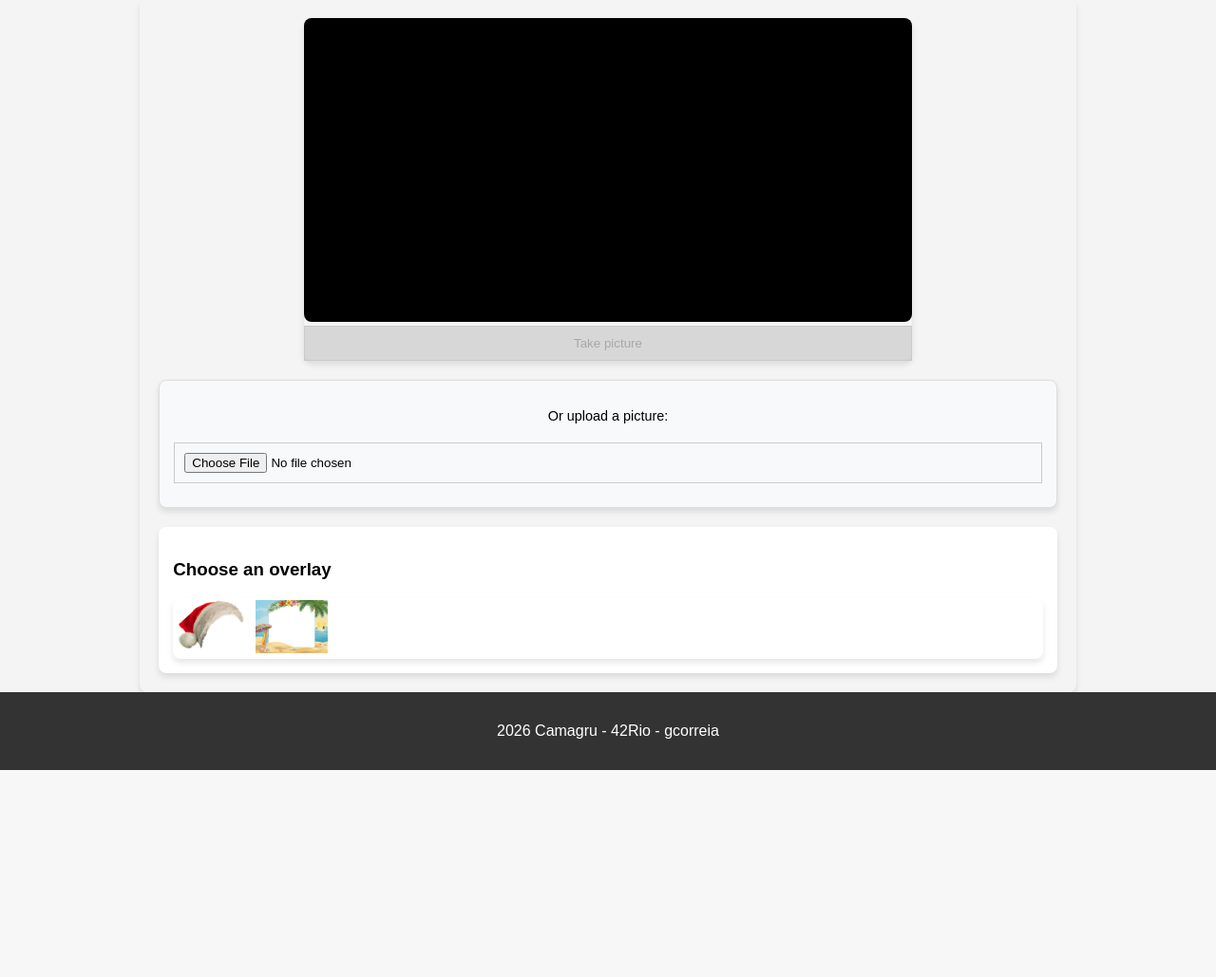
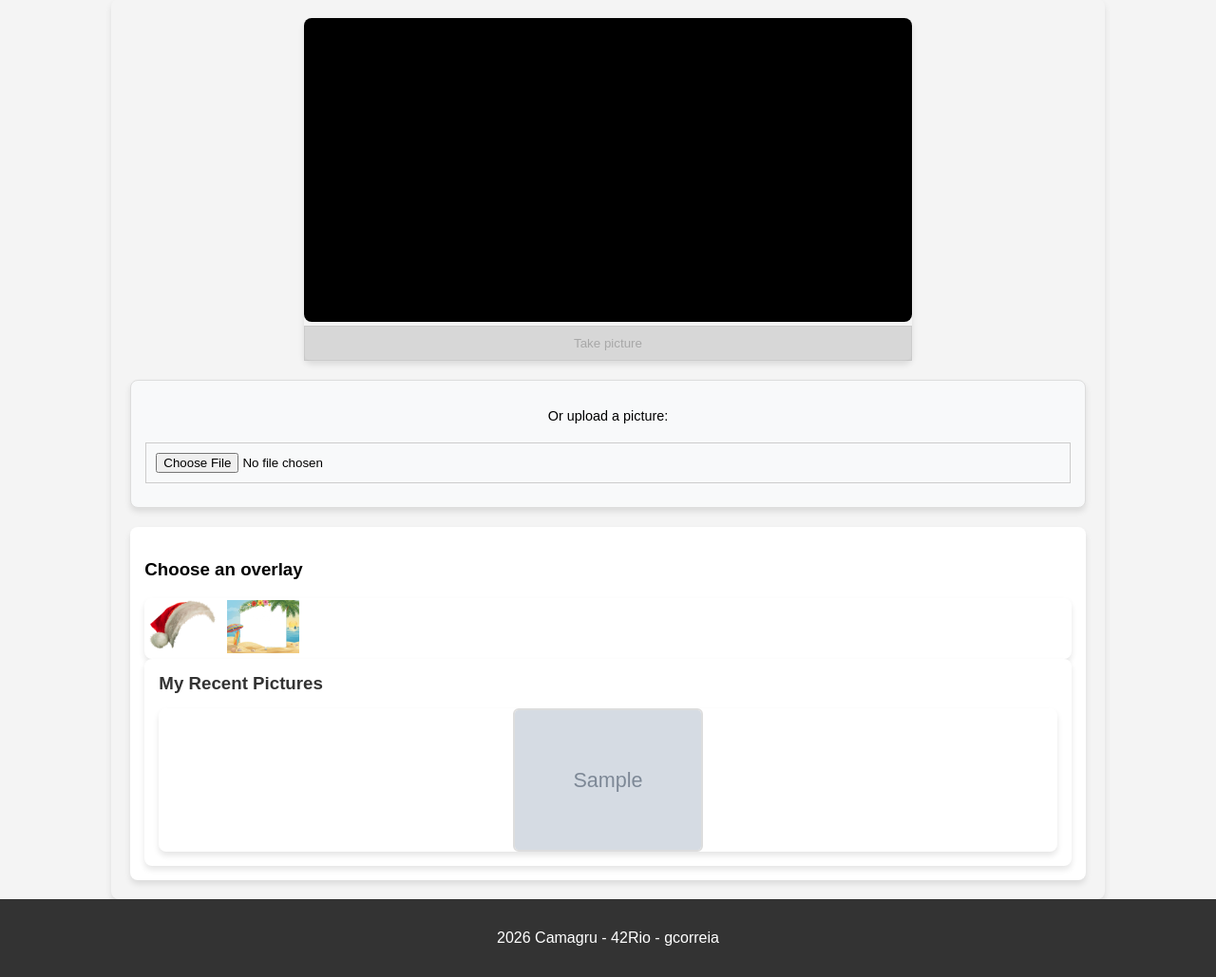
Before and after one commit to gabrielclcardoso/web1, a PHP site: page /studio.php in a window 1280 px wide. Shown: the part 61-1090 px from the top of the page at 95% size. Before the commit the page ends 872 px from the top, so only its background shows below. Run offline with PHP 8.4, Linux system fonts and the light colour scheme; the visitor is signed in with stand-in values (Sample User, id 1); tables that the repository leaves empty hold one stand-in row (values such as "Sample post"); grey boxes marked "Sample" are stand-in pictures.

Commit message:
feat: implement recent pictures on studio page

```diff
--- a/public/css/style.css
+++ b/public/css/style.css
@@ -205,6 +205,44 @@ canvas#canvas {
   background: #e7f3ff;
 }
 
+#gallery-preview {
+  width: 100%;
+  background: white;
+  padding: 15px;
+  border-radius: 8px;
+  box-shadow: 0 4px 6px rgba(0, 0, 0, 0.1);
+  max-height: 500px;
+  overflow-y: auto;
+  overflow-x: hidden;
+}
+
+#gallery-preview h3 {
+  margin-top: 0;
+  margin-bottom: 15px;
+  color: #333;
+}
+
+.thumbnail-container {
+  display: flex;
+  flex-direction: column;
+  gap: 10px;
+  align-items: center;
+}
+
+.gallery-thumbnail {
+  width: 100%;
+  max-width: 200px;
+  height: auto;
+  border-radius: 6px;
+  border: 2px solid #ddd;
+  transition: transform 0.2s;
+}
+
+.gallery-thumbnail:hover {
+  transform: scale(1.05);
+  border-color: #007bff;
+}
+
 @media (max-width: 768px) {
   header,
   footer {
@@ -248,8 +286,12 @@ canvas#canvas {
   }
 
   .sidebar {
-    width: 100%;
-    margin-top: 15px;
+    flex: 1;
+    min-width: 250px;
+    max-width: 300px;
+    display: flex;
+    flex-direction: column;
+    gap: 20px;
   }
 
   .overlay-selection {
--- /dev/null
+++ b/public/get_user_images.php
@@ -0,0 +1,22 @@
+<?php
+header('Content-Type: application/json');
+
+require_once '../srcs/includes/init.php';
+require_once '../srcs/utils/Image.php';
+
+if (!isset($_SESSION['user_id'])) {
+    http_response_code(403);
+    echo json_encode(['success' => false, 'message' => 'Acess Denied']);
+    exit;
+}
+
+try {
+    $imageHandler = new Image();
+    $images = $imageHandler->getUserImages($_SESSION['user_id']);
+
+    echo json_encode(['success' => true, 'images' => $images]);
+} catch (Exception $e) {
+    http_response_code(500);
+    echo json_encode(['success' => false, 'message' => 'Error fetching images']);
+}
+?>
--- a/public/js/camera.js
+++ b/public/js/camera.js
@@ -17,6 +17,34 @@ function startWebcam() {
     .catch((err) => console.error("Unable to access webcam: ", err));
 }
 startWebcam();
+
+function loadGallery() {
+  fetch("get_user_images.php")
+    .then((response) => response.json())
+    .then((data) => {
+      if (data.success) {
+        const gallery = document.getElementById("gallery-preview");
+
+        gallery.innerHTML =
+          "<h3>My Recent Pictures</h3><div class='thumbnail-container'></div>";
+        const container = gallery.querySelector(".thumbnail-container");
+
+        if (data.images.length === 0) {
+          container.innerHTML = "<p style='color: #777;'>No pictures yet</p>";
+          return;
+        }
+
+        data.images.forEach((image) => {
+          const img = document.createElement("img");
+          img.src = image.path;
+          img.className = "gallery-thumbnail";
+          container.appendChild(img);
+        });
+      }
+    })
+    .catch((err) => console.log("Unable to load gallery.", err));
+}
+loadGallery();
 
 // Disable picture without overlay
 overlayItems.forEach((item) => {
@@ -98,8 +126,11 @@ captureBtn.addEventListener("click", () => {
       return response.json();
     })
     .then((data) => {
-      if (data.success) alert("Picture uploaded successfully");
-      else alert("Error: " + data.message);
+      if (data.success) {
+        alert("Picture uploaded successfully");
+        loadGallery();
+        if (useUploadedFile) clearUploadBtn.click();
+      } else alert("Error: " + data.message);
     })
     .catch((error) => {
       alert(error.message);
--- a/public/studio.php
+++ b/public/studio.php
@@ -27,11 +27,10 @@ require_once '../srcs/includes/header.php';
             <img src="assets/overlays/santa_hat.png" class="overlay-item" data-id="1">
             <img src="assets/overlays/beach.png" class="overlay-item" data-id="2">
         </div>
+		<div id="gallery-preview"/>
     </div>
 </div>
 
-<div id="gallery-preview">
-    </div>
 
 <script src="js/camera.js"></script>
 
--- a/srcs/utils/Image.php
+++ b/srcs/utils/Image.php
@@ -36,6 +36,16 @@ class Image {
         return $stmt->fetchAll(PDO::FETCH_ASSOC);
     }
 
+    public function getUserImages($userId) {
+		$sql = "SELECT *
+				FROM images
+				WHERE user_id = :uid
+				ORDER BY created_at DESC";
+        $stmt = $this->pdo->prepare($sql);
+        $stmt->execute(['uid' => $userId]);
+        return $stmt->fetchAll(PDO::FETCH_ASSOC);
+    }
+
     public function delete($imageId, $userId) {
         $sql = "DELETE FROM images WHERE id = :pid AND user_id = :uid";
         $stmt = $this->pdo->prepare($sql);
```
